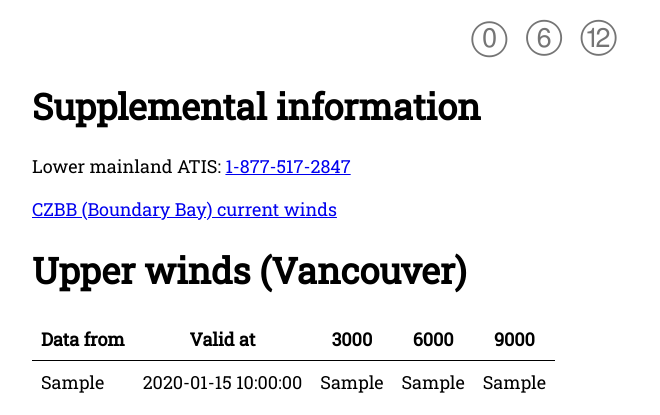
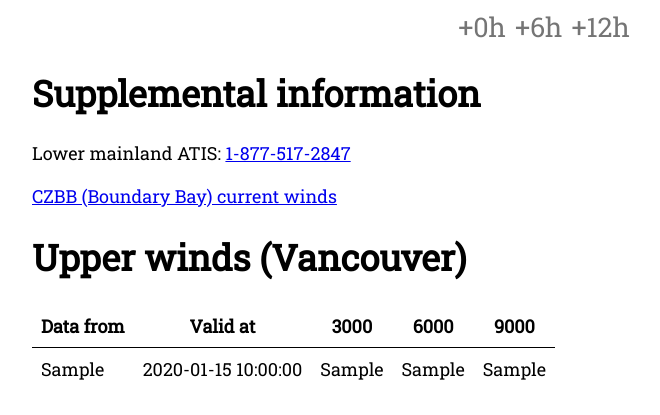
Before and after one commit to sanchom/lower-mainland-flight-planning, a Flask app: template templates/main.html in a window 1280 px wide. Shown: the part 655-1070 px from the top of the page, without its empty margins (96-756 px from the left). Run offline with Flask 2, Linux system fonts and the light colour scheme; the template is opened without the code that fills it: most values are stand-ins (such as "Sample title", 1, 10 or a date in 2020); data that the repository does not hold is empty.

Commit message:
Simplified GFA toggles to not use obscure unicode.

```diff
--- a/static/style.css
+++ b/static/style.css
@@ -46,8 +46,6 @@ img.mobile-gfa {
 .gfa-toggles {
     text-align: center;
     clear: both;
-    font-size:2.0rem;
-    color: #757575;
 }
 .gfa-toggle {
     display: none;
@@ -58,8 +56,10 @@ img.mobile-gfa {
 .gfa-toggle:checked + .gfa {
     display: block;
 }
-label {
+.toggle-label {
     cursor: pointer;
+    font-size: 1.5rem;
+    color: #757575;
 }
 img {
     margin-top: 0.5em;
--- a/templates/main.html
+++ b/templates/main.html
@@ -45,7 +45,7 @@
 	</a>
       </div>
       <div class="gfa-toggles">
-	<label for="gfa-1">⓪</label>&nbsp;&nbsp;<label for="gfa-2">⑥</label>&nbsp;&nbsp;<label for="gfa-3">⑫</label>
+	<label class="toggle-label" for="gfa-1">+0h</label>&nbsp;&nbsp;<label class="toggle-label" for="gfa-2">+6h</label>&nbsp;&nbsp;<label class="toggle-label" for="gfa-3">+12h</label>
       </div>
     </div>
     {% for station, data in metars_and_tafs.items() %}
```
Also changed, not shown: other parts of templates/main.html (+1 -1 lines).
